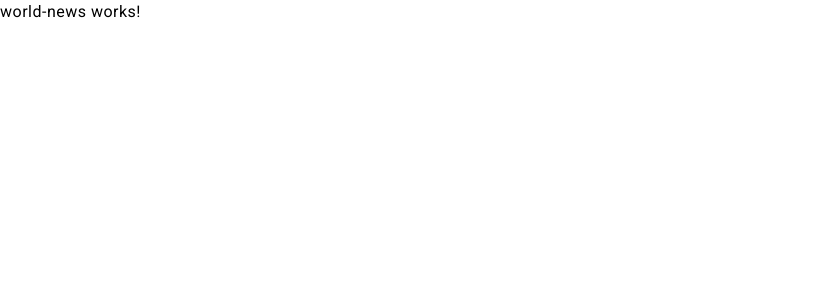
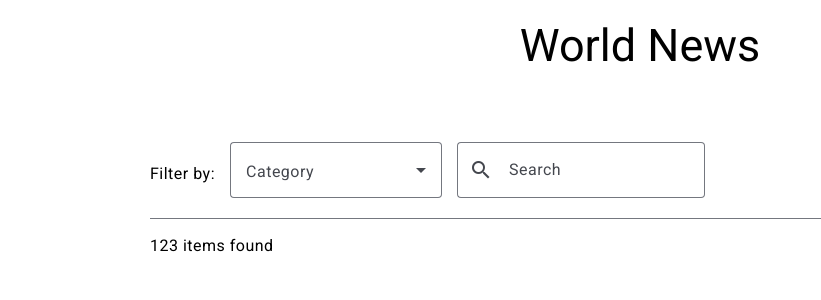
Before and after one commit to RomanVintoniak/WorldNews, an Angular app: page / in a window 1280 px wide. Shown: the top 300 px of the page, without its empty margins (0-821 px from the left). Built offline with nearby package versions, Linux system fonts and the light colour scheme.

Commit message:
Add mat-form-fields for data filtering

```diff
--- /dev/null
+++ b/src/app/core/constants/constants.ts
@@ -0,0 +1 @@
+export const SEARCH_INPUT_DELAY = 700 // 0.7sec
--- a/src/app/world-news/world-news.component.html
+++ b/src/app/world-news/world-news.component.html
@@ -1 +1,34 @@
-<p>world-news works!</p>
+<div class="main-container">
+  <h2 class="title">World News</h2>
+
+  <div class="filtering-container">
+    <p>Filter by:</p>
+
+    <!-- filtering by category -->
+    <mat-form-field appearance="outline" class="dense-2">
+      <mat-label>Category</mat-label>
+      <mat-select (selectionChange)="onCategoryChange($event.value)">
+        <mat-option value="">All</mat-option>
+        <mat-option [value]="newsCategory.Business">Business</mat-option>
+        <mat-option [value]="newsCategory.Entertainment">Entertainment</mat-option>
+        <mat-option [value]="newsCategory.General">General</mat-option>
+        <mat-option [value]="newsCategory.Health">Health</mat-option>
+        <mat-option [value]="newsCategory.Science">Science</mat-option>
+        <mat-option [value]="newsCategory.Sports">Sports</mat-option>
+        <mat-option [value]="newsCategory.Technology">Technology</mat-option>
+      </mat-select>
+    </mat-form-field>
+
+    <!-- filtering by keywords -->
+    <mat-form-field appearance="outline" class="dense-2">
+      <input matInput placeholder="Search" [formControl]="searchControl">
+      <mat-icon matPrefix>search</mat-icon>
+    </mat-form-field>
+  </div>
+
+  <mat-divider></mat-divider>
+
+  <div class="news-container">
+    <span>123 items found</span>
+  </div>
+</div>
--- a/src/app/world-news/world-news.component.scss
+++ b/src/app/world-news/world-news.component.scss
@@ -0,0 +1,18 @@
+.main-container {
+  padding: 20px 150px;
+
+  .title {
+    text-align: center;
+  }
+
+  .filtering-container {
+    display: flex;
+    align-items: center;
+    gap: 15px;
+    margin-top: 70px;
+  }
+
+  .news-container {
+    margin-top: 15px;
+  }
+}
--- a/src/app/world-news/world-news.component.ts
+++ b/src/app/world-news/world-news.component.ts
@@ -1,12 +1,50 @@
-import { Component } from '@angular/core';
+import { Component, OnDestroy, OnInit } from '@angular/core';
+import { MatSelectModule } from '@angular/material/select';
+import { MatInputModule } from '@angular/material/input';
+import { MatFormFieldModule } from '@angular/material/form-field';
+import { MatIconModule } from '@angular/material/icon';
+import { MatDividerModule } from '@angular/material/divider';
+import { NewsCategory } from '../core/enums/news-category.enum';
+import { FormControl, ReactiveFormsModule } from '@angular/forms';
+import { debounceTime, Subject, takeUntil } from 'rxjs';
+import { SEARCH_INPUT_DELAY } from '../core/constants/constants';
 
 @Component({
   selector: 'app-world-news',
   standalone: true,
-  imports: [],
+  imports: [
+    MatFormFieldModule,
+    MatSelectModule,
+    MatInputModule,
+    MatIconModule,
+    MatDividerModule,
+    ReactiveFormsModule
+  ],
   templateUrl: './world-news.component.html',
   styleUrl: './world-news.component.scss'
 })
-export class WorldNewsComponent {
+export class WorldNewsComponent implements OnInit, OnDestroy {
+  private readonly destroy$ = new Subject<void>();
 
+  newsCategory = NewsCategory;
+  searchControl = new FormControl('');
+
+  ngOnInit() {
+    this.searchControl.valueChanges
+    .pipe(
+      debounceTime(SEARCH_INPUT_DELAY),
+      takeUntil(this.destroy$)
+    ).subscribe(value => {
+      console.log('Inputted value', value);
+    });
+  }
+
+  onCategoryChange(category: NewsCategory) {
+    console.log('Chosen category: ', category);
+  }
+
+  ngOnDestroy() {
+    this.destroy$.next();
+    this.destroy$.complete();
+  }
 }
```
